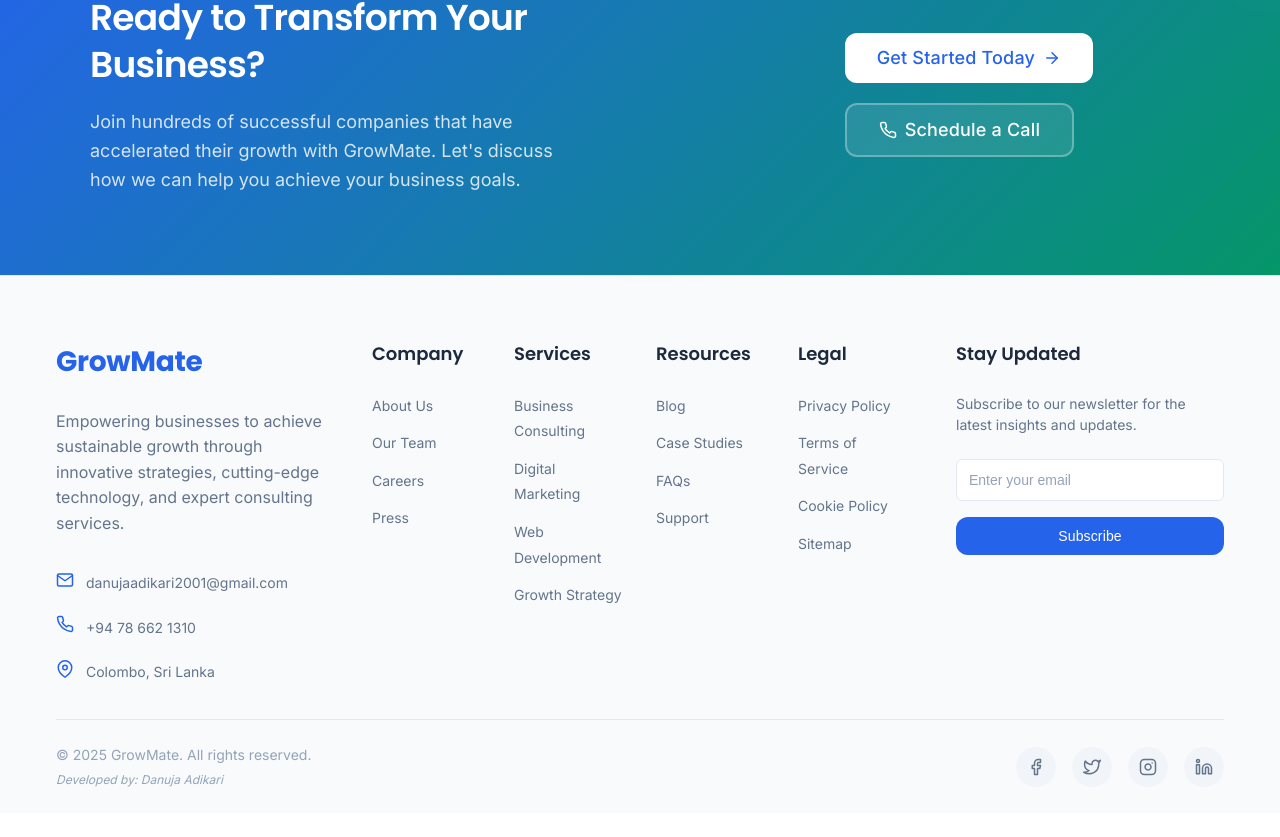
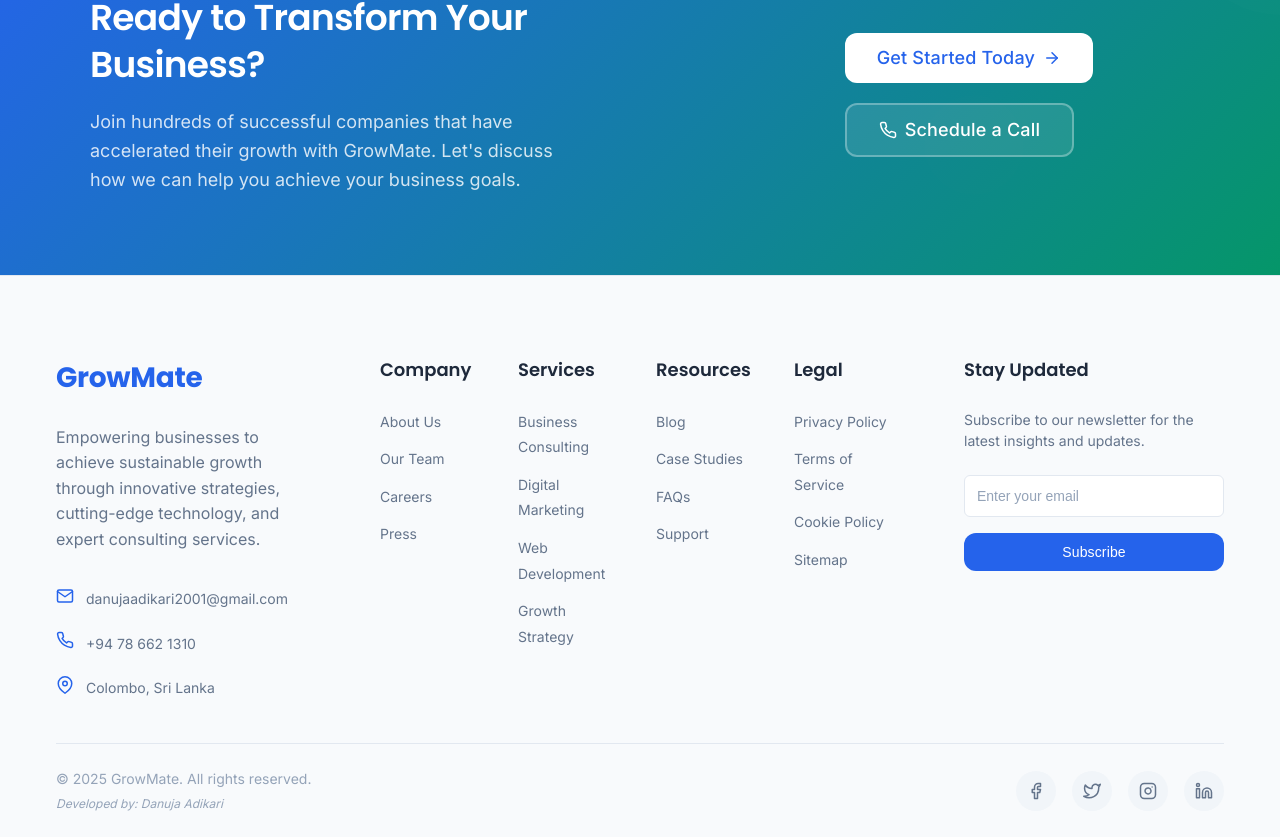
Before and after one commit to danujaadikari/GrowMate---Business-Website, a React (Create React App) app: page / in a window 1280 px wide. Shown: the part 3311-4148 px from the top of the page. Before the commit the page ends 4124 px from the top, so only its background shows below. Built offline with nearby package versions, Linux system fonts and the light colour scheme.

Commit message:
Enhance Footer layout with improved grid gap, padding, and max-width for better responsiveness

```diff
--- a/src/components/Footer/Footer.css
+++ b/src/components/Footer/Footer.css
@@ -7,8 +7,10 @@
 .footer-content {
   display: grid;
   grid-template-columns: 1fr 2fr 1fr;
-  gap: 3rem;
-  padding: 4rem 0 2rem;
+  gap: 4rem;
+  padding: 5rem 0 2.5rem;
+  max-width: 1200px;
+  margin: 0 auto;
 }
 
 /* Company Info Section */
@@ -73,7 +75,8 @@
 }
 
 .footer-section {
-  /* Base styles for all footer sections */
+  display: flex;
+  flex-direction: column;
 }
 
 .footer-heading {
```
